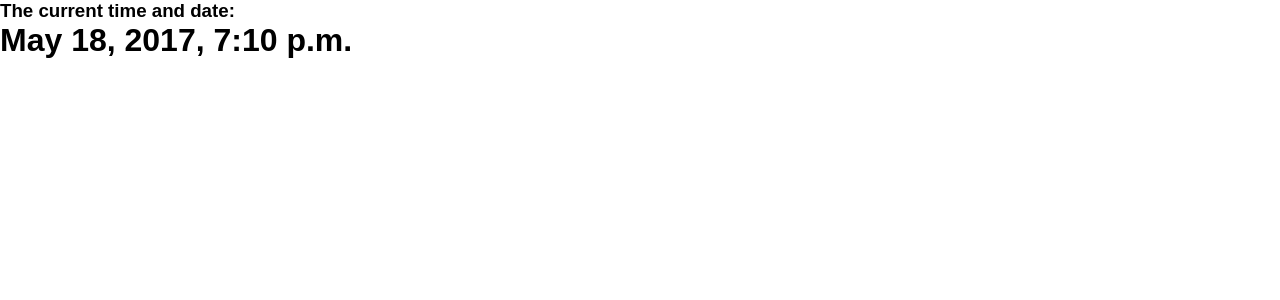
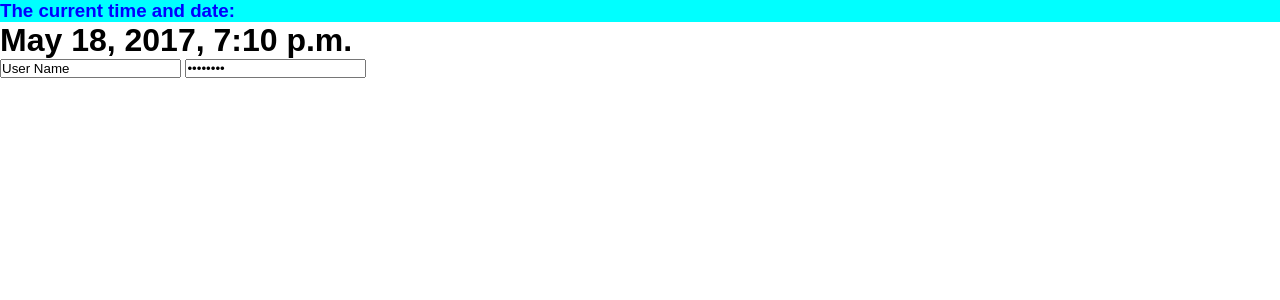
Before and after one commit to drbrown01/my_environments, a Django app: page / in a window 1280 px wide. Shown: the top 300 px of the page. Run offline with Django 3.2, Linux system fonts and the light colour scheme.

Commit message:
added time display and GIT ready to go folder

```diff
--- a/Django/New assignments/time_display_assignment2/apps/time_display/static/time_display/css/style1.css
+++ b/Django/New assignments/time_display_assignment2/apps/time_display/static/time_display/css/style1.css
@@ -3,9 +3,12 @@
   padding: 0px;
   font-family: sans-serif;
 }
-time {
-  color: red;
+h3 {
+  color: blue;
   background-color: aqua;
+}
+#time {
+  background: blue;
 
 
 }
--- a/Django/New assignments/time_display_assignment2/apps/time_display/templates/time_display/index.html
+++ b/Django/New assignments/time_display_assignment2/apps/time_display/templates/time_display/index.html
@@ -9,7 +9,9 @@
 	<h3>The current time and date: </h3>
 	<h1 class='time'>{{ time }}</h1>
 	<form class="btn" action="index.html" method="post">
-		{% csrf_token%}
+		{% csrf_token %}
+		<input type="text" name="User Name" value="User Name">
+		<input type="Password" name="Password" value="Password">
 
 
 	</form>
```
